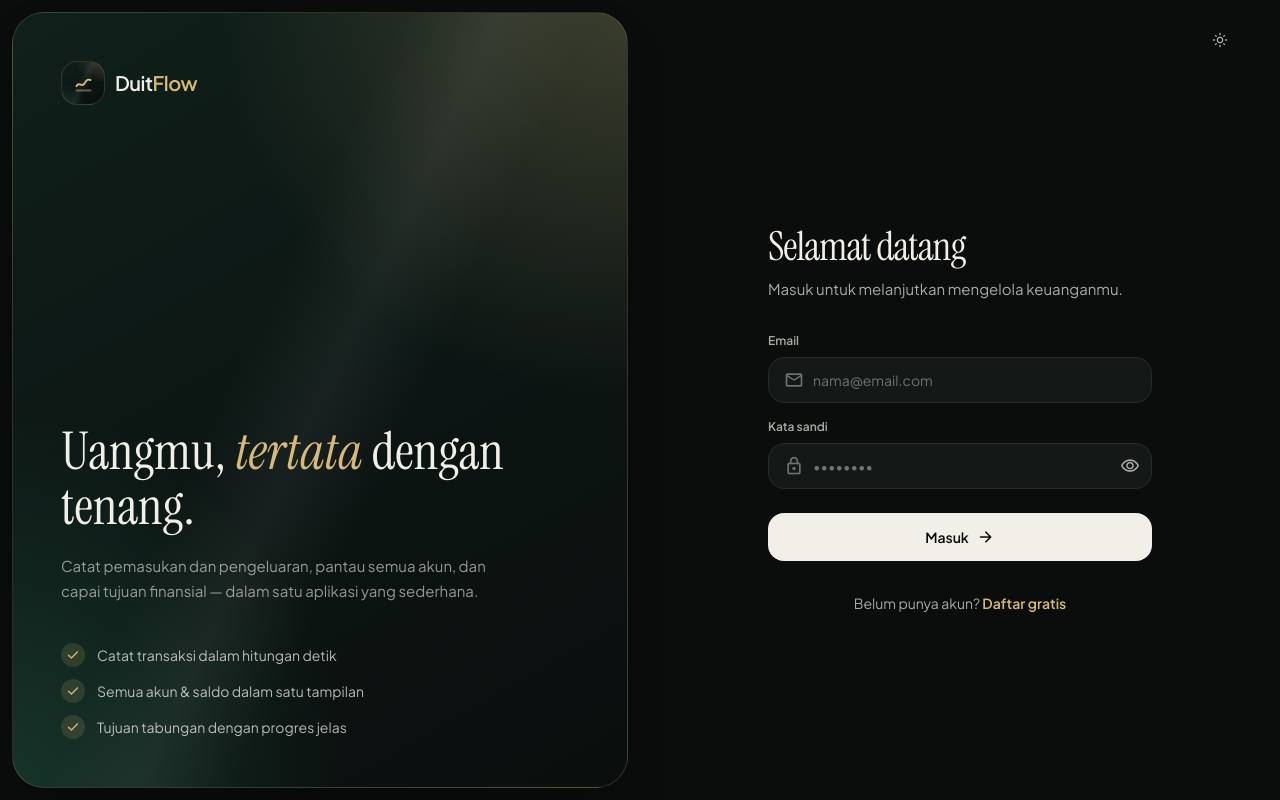
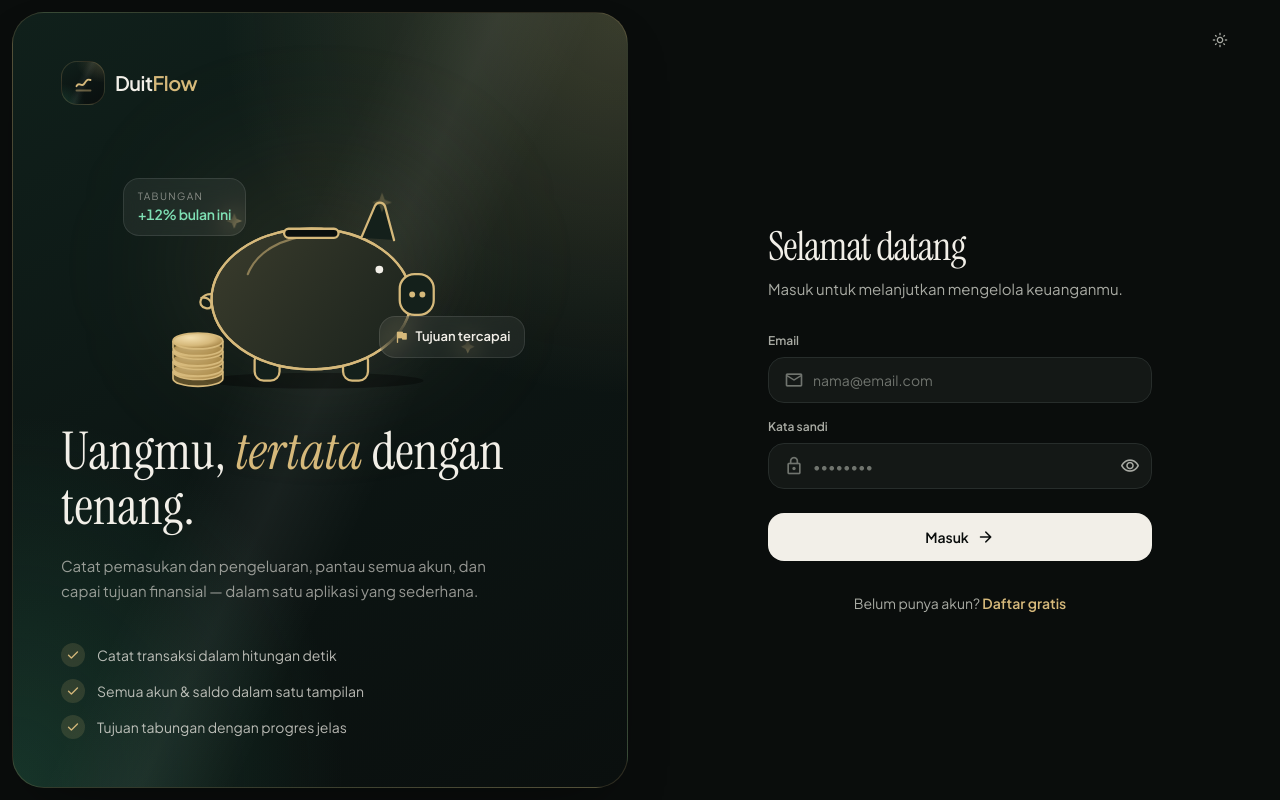
Before and after one commit to Fadilraflians/Apps-Duitflow, a React (Vite) app: page /login in a window 1280 px wide. Built offline with nearby package versions, Linux system fonts and the light colour scheme.

Commit message:
ui: add illustrated luxury login panel

```diff
--- a/src/components/AuthLayout.jsx
+++ b/src/components/AuthLayout.jsx
@@ -27,6 +27,91 @@ export function IconField({ icon, ...props }) {
   );
 }
 
+/** Gold line-art piggy bank with a coin dropping in — decorative only. */
+function PiggyIllustration() {
+  return (
+    <div className="relative aspect-[4/3] h-full max-h-[320px] w-auto max-w-full" aria-hidden="true">
+      {/* soft glow behind */}
+      <div className="absolute inset-[12%] rounded-full bg-[#D6B97B]/10 blur-3xl" />
+
+      <svg viewBox="0 0 320 240" className="relative h-full w-full overflow-visible" fill="none">
+        <defs>
+          <linearGradient id="pig-body" x1="60" y1="80" x2="250" y2="220" gradientUnits="userSpaceOnUse">
+            <stop stopColor="#D6B97B" stopOpacity=".22" />
+            <stop offset="1" stopColor="#D6B97B" stopOpacity=".04" />
+          </linearGradient>
+          <radialGradient id="coin" cx="0.35" cy="0.3" r="0.8">
+            <stop stopColor="#F3DFAE" />
+            <stop offset=".6" stopColor="#D6B97B" />
+            <stop offset="1" stopColor="#9A783A" />
+          </radialGradient>
+        </defs>
+
+        {/* ground shadow */}
+        <ellipse cx="155" cy="222" rx="96" ry="7" fill="#000" opacity=".35" />
+
+        {/* coin stack */}
+        <g stroke="#D6B97B" strokeWidth="1.5">
+          {[0, 1, 2, 3].map((i) => (
+            <g key={i} transform={`translate(0 ${-i * 9})`}>
+              <path d="M30 214v6c0 4 10 7 22 7s22-3 22-7v-6" fill="#9A783A" fillOpacity=".55" />
+              <ellipse cx="52" cy="214" rx="22" ry="7" fill="url(#coin)" />
+            </g>
+          ))}
+        </g>
+
+        <g stroke="#D6B97B" strokeWidth="2" strokeLinecap="round" strokeLinejoin="round">
+          {/* legs */}
+          <rect x="102" y="196" width="22" height="26" rx="8" fill="#14201b" />
+          <rect x="180" y="196" width="22" height="26" rx="8" fill="#14201b" />
+          {/* tail */}
+          <path d="M66 146c-12-2-16 10-7 12 8 2 6-11-4-9" />
+          {/* body */}
+          <ellipse cx="152" cy="150" rx="88" ry="62" fill="#101a17" />
+          <ellipse cx="152" cy="150" rx="88" ry="62" fill="url(#pig-body)" />
+          {/* ear */}
+          <path d="M196 96l12-28c2-4 7-4 9 0l8 30" fill="#14201b" />
+          {/* snout */}
+          <rect x="230" y="128" width="30" height="36" rx="13" fill="#14201b" />
+          <circle cx="241" cy="146" r="2.6" fill="#D6B97B" stroke="none" />
+          <circle cx="250" cy="146" r="2.6" fill="#D6B97B" stroke="none" />
+          {/* eye */}
+          <circle cx="212" cy="124" r="3.4" fill="#F2EFE8" stroke="none" />
+          {/* belly highlight */}
+          <path d="M96 128c8-20 30-32 56-34" opacity=".55" />
+          {/* coin slot */}
+          <rect x="128" y="88" width="48" height="8" rx="4" fill="#0a0f0e" />
+        </g>
+
+        {/* coin dropping into slot */}
+        <g className="animate-coin-drop">
+          <circle cx="152" cy="46" r="22" fill="url(#coin)" stroke="#F3DFAE" strokeWidth="1.5" />
+          <circle cx="152" cy="46" r="15" stroke="#9A783A" strokeWidth="1.5" opacity=".7" />
+          <text x="152" y="51" textAnchor="middle" fontFamily="Plus Jakarta Sans, sans-serif" fontSize="13" fontWeight="700" fill="#5c4720">Rp</text>
+        </g>
+
+        {/* sparkles */}
+        <g fill="#D6B97B">
+          <path className="animate-twinkle" d="M268 70l3 8 8 3-8 3-3 8-3-8-8-3 8-3z" />
+          <path className="animate-twinkle [animation-delay:1.2s]" d="M84 74l2 5 5 2-5 2-2 5-2-5-5-2 5-2z" />
+          <path className="animate-twinkle [animation-delay:.6s]" d="M290 186l2 4 4 2-4 2-2 4-2-4-4-2 4-2z" />
+        </g>
+      </svg>
+
+      {/* floating glass chips */}
+      <div className="absolute -left-4 top-[18%] animate-float rounded-2xl border border-white/10 bg-white/[0.06] px-3.5 py-2.5 backdrop-blur-md">
+        <p className="text-[10px] uppercase tracking-[0.14em] text-[#F2EFE8]/50">Tabungan</p>
+        <p className="num text-[14px] font-semibold text-[#7FE0B4]">+12% bulan ini</p>
+      </div>
+      <div className="absolute -right-6 bottom-[16%] animate-float rounded-2xl border border-white/10 bg-white/[0.06] px-3.5 py-2.5 backdrop-blur-md [animation-delay:1.5s]">
+        <p className="flex items-center gap-1.5 text-[13px] font-semibold text-[#F2EFE8]">
+          <Icon name="flag" fill className="text-[16px] text-[#D6B97B]" />Tujuan tercapai
+        </p>
+      </div>
+    </div>
+  );
+}
+
 export default function AuthLayout({ title, subtitle, children, footer }) {
   return (
     <div className="grid min-h-[100dvh] lg:grid-cols-2">
@@ -34,7 +119,10 @@ export default function AuthLayout({ title, subtitle, children, footer }) {
       <aside className="lux-card m-3 hidden !rounded-[32px] p-12 lg:flex lg:flex-col">
         <div className="relative z-10 flex h-full flex-col">
           <Link to="/"><Logo size="lg" onDark /></Link>
-          <div className="mt-auto max-w-md">
+          <div className="flex min-h-0 flex-1 items-center justify-center py-6">
+            <PiggyIllustration />
+          </div>
+          <div className="max-w-md">
             <p className="font-display text-[52px] leading-[1.05]">
               Uangmu, <em className="text-[#D6B97B]">tertata</em> dengan tenang.
             </p>
--- a/src/index.css
+++ b/src/index.css
@@ -82,6 +82,10 @@
     letter-spacing: normal;
     text-transform: none;
     display: inline-block;
+    width: 1em;          /* fixed square box: no layout shift while the icon font loads */
+    height: 1em;
+    overflow: hidden;
+    flex-shrink: 0;
     white-space: nowrap;
     direction: ltr;
     -webkit-font-smoothing: antialiased;
--- a/src/screens/AddTransaction.jsx
+++ b/src/screens/AddTransaction.jsx
@@ -1,7 +1,7 @@
 import { useContext, useEffect, useRef, useState } from 'react';
 import { Link, useNavigate } from 'react-router-dom';
 import AppShell from '../components/AppShell';
-import { Alert, Card, EmptyState, Icon } from '../components/ui';
+import { Alert, Card, DateField, EmptyState, Icon } from '../components/ui';
 import AmountInput, { parseAmount } from '../components/AmountInput';
 import { FinanceContext } from '../context/FinanceContext';
 import { accountMeta, CATEGORIES, formatIDR } from '../utils/format';
@@ -185,7 +185,7 @@ export default function AddTransaction() {
         <Card className="card-pad grid gap-4 sm:grid-cols-2">
           <label className="block">
             <span className="label">Tanggal</span>
-            <input className="field" type="date" value={date} onChange={(event) => setDate(event.target.value)} required />
+            <DateField value={date} onChange={setDate} required aria-label="Tanggal transaksi" />
           </label>
           <label className="block">
             <span className="label">Catatan <span className="font-normal text-ink-3">(opsional)</span></span>
--- a/tailwind.config.js
+++ b/tailwind.config.js
@@ -34,11 +34,22 @@ export default {
         'fade-up': { from: { opacity: 0, transform: 'translateY(8px)' }, to: { opacity: 1, transform: 'none' } },
         'sheet-in': { from: { opacity: 0, transform: 'translateY(24px)' }, to: { opacity: 1, transform: 'none' } },
         'fade-in': { from: { opacity: 0 }, to: { opacity: 1 } },
+        float: { '0%, 100%': { transform: 'translateY(0)' }, '50%': { transform: 'translateY(-8px)' } },
+        'coin-drop': {
+          '0%': { transform: 'translateY(-14px)', opacity: 0 },
+          '20%': { opacity: 1 },
+          '70%': { transform: 'translateY(36px)', opacity: 1 },
+          '85%, 100%': { transform: 'translateY(44px)', opacity: 0 },
+        },
+        twinkle: { '0%, 100%': { opacity: 0.25, transform: 'scale(.8)' }, '50%': { opacity: 1, transform: 'scale(1)' } },
       },
       animation: {
         'fade-up': 'fade-up .45s cubic-bezier(.2,.7,.2,1) both',
         'sheet-in': 'sheet-in .3s cubic-bezier(.2,.7,.2,1) both',
         'fade-in': 'fade-in .2s ease-out both',
+        float: 'float 5s ease-in-out infinite',
+        'coin-drop': 'coin-drop 3.2s cubic-bezier(.5,0,.6,1) infinite',
+        twinkle: 'twinkle 2.6s ease-in-out infinite',
       },
     },
   },
```
